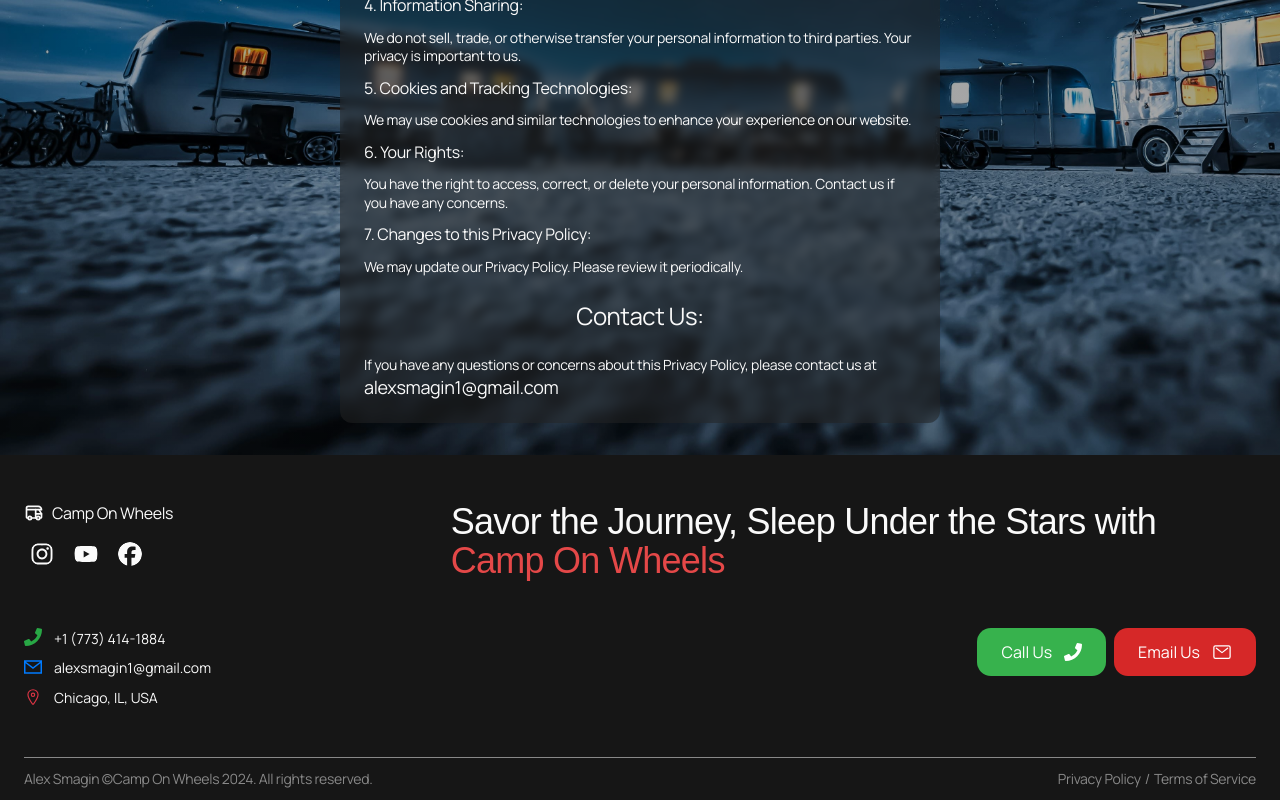
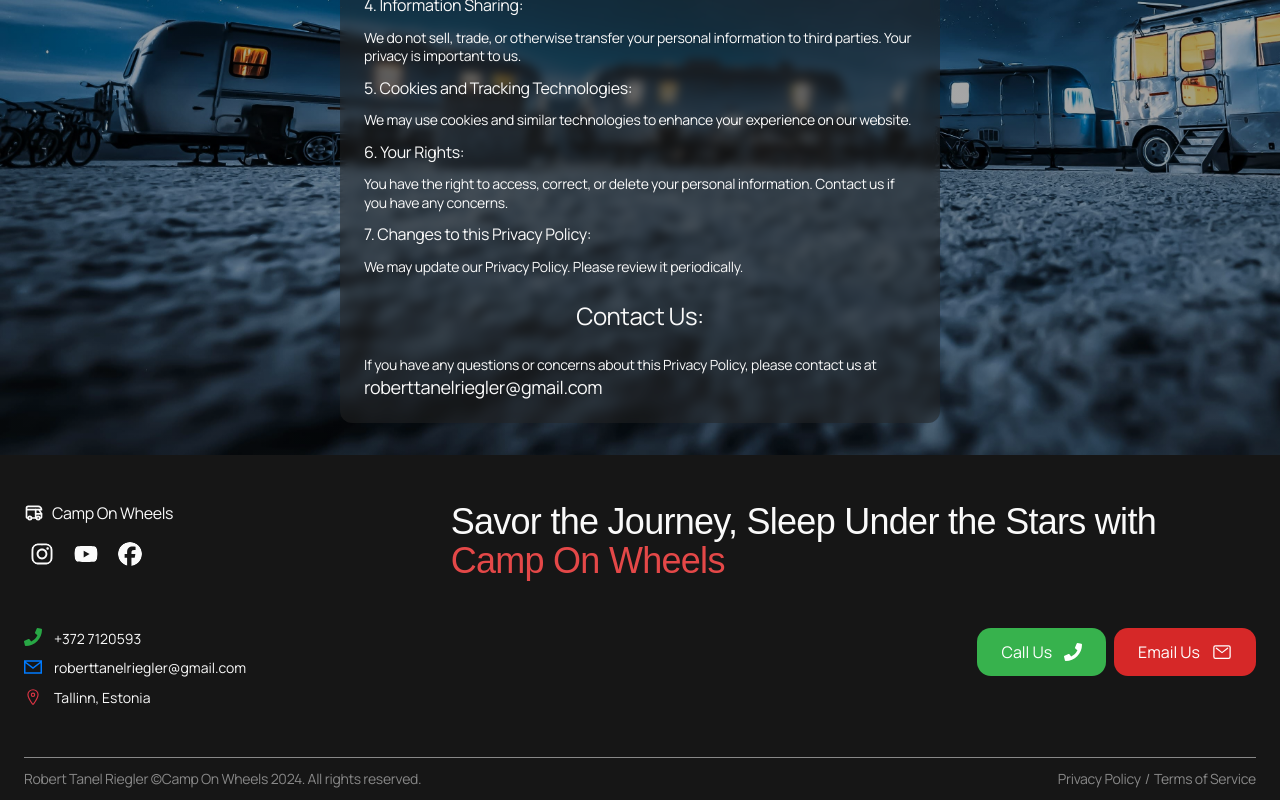
Before and after one commit to RobertTopDev/camp-on-wheels, a React (Vite) app: page /camp-on-wheels/privacy in a window 1280 px wide. Shown: the part 554-1354 px from the top of the page. Built offline with nearby package versions, Linux system fonts and the light colour scheme.

Commit message:
Fix staging

```diff
--- a/index.html
+++ b/index.html
@@ -4,7 +4,7 @@
     <meta charset="UTF-8" />
     <link rel="icon" type="image/png" href="/favicon.png" />
     <meta name="viewport" content="width=device-width, initial-scale=1.0" />
-    <meta name="author" content="Alex Smagin" />
+    <meta name="author" content="Robert Tanel Riegler" />
     <meta
       name="description"
       content="Discover unforgettable journeys with Camp On Wheels. Rent a camping car in style, comfort, and confidence. Your gateway to extraordinary adventures."
--- a/package.json
+++ b/package.json
@@ -1,14 +1,14 @@
 {
   "name": "camponwheels",
-  "author": "Alex Smagin",
-  "homepage": "http://Alexandrbig1.github.io/camp-on-wheels",
+  "author": "Robert Tanel Riegler",
+  "homepage": "http://RobertTopDev.github.io/camp-on-wheels",
   "private": true,
   "version": "1.0.0",
   "type": "module",
   "main": "main.jsx",
   "repository": {
     "type": "git",
-    "url": "https://github.com/Alexandrbig1/camp-on-wheels"
+    "url": "https://github.com/RobertTopDev/camp-on-wheels"
   },
   "keywords": [
     "car rental",
--- a/src/components/Footer/Footer.jsx
+++ b/src/components/Footer/Footer.jsx
@@ -43,46 +43,46 @@
         <FooterContactAddressContainer>
           <Tooltip title="Call Me" arrow placement="right">
             <FooterContactIconLink
-              href="tel:+17734141884"
-              aria-label="Call +1 (773) 414-1884"
+              href="tel:+3727120593"
+              aria-label="Call +372 7120593"
               rel="noopener noreferrer"
             >
               <FooterContactIcons>
                 <FaPhone color="#28a745" />
               </FooterContactIcons>
-              <FooterContactLinkText>+1 (773) 414-1884</FooterContactLinkText>
+              <FooterContactLinkText>+372 7120593</FooterContactLinkText>
             </FooterContactIconLink>
           </Tooltip>
           <Tooltip title="Email Me" arrow placement="right">
             <FooterContactIconLink
-              href="mailto:alexsmagin1@gmail.com"
-              aria-label="Email address alexsmagin1@gmail.com"
+              href="mailto:roberttanelriegler@gmail.com"
+              aria-label="Email address roberttanelriegler@gmail.com"
             >
               <FooterContactIcons>
                 <GrMailOption color="#007bff" />
               </FooterContactIcons>
               <FooterContactLinkText>
-                alexsmagin1@gmail.com
+                roberttanelriegler@gmail.com
               </FooterContactLinkText>
             </FooterContactIconLink>
           </Tooltip>
           <Tooltip title="My Location" arrow placement="right">
             <FooterContactIconLink
-              href="https://www.google.com/maps?q=Chicago,IL,USA"
+              href="https://www.google.com/maps?q=Tallinn,Estonia"
               target="_blank"
               rel="noopener noreferrer"
-              aria-label="Visit Google Maps for the location in Chicago, IL, USA"
+              aria-label="Visit Google Maps for the location in Tallinn, Estonia"
             >
               <FooterContactIcons>
                 <IoLocationOutline color="#dc3545" />
               </FooterContactIcons>
-              <FooterContactLinkText>Chicago, IL, USA</FooterContactLinkText>
+              <FooterContactLinkText>Tallinn, Estonia</FooterContactLinkText>
             </FooterContactIconLink>
           </Tooltip>
         </FooterContactAddressContainer>
         <FooterContactBtnWrapper>
           <FooterCallBtn
-            href="tel:+17734141884"
+            href="tel:+3727120593"
             aria-label="Call our customer support"
             title="Call our customer support"
           >
@@ -90,7 +90,7 @@
             <FooterCallIcon />
           </FooterCallBtn>
           <FooterEmailBtn
-            href="mailto:alexsmagin1@gmail.com"
+            href="mailto:roberttanelriegler@gmail.com"
             aria-label="Send us an email"
             title="Send us an email"
             target="_blank"
@@ -103,7 +103,7 @@
       </FooterContactBtnsWrapper>
       <FooterInfoWrapper>
         <FooterInfoText>
-          Alex Smagin &copy;Camp On Wheels{" "}
+          Robert Tanel Riegler &copy;Camp On Wheels{" "}
           <span>{new Date().getFullYear()}</span>. All rights reserved.
         </FooterInfoText>
         <FooterLinkWrapper>
--- a/src/pages/Privacy/Privacy.jsx
+++ b/src/pages/Privacy/Privacy.jsx
@@ -101,13 +101,13 @@
                 please contact us at{" "}
                 <PrivacyText style={{ display: "inline-block" }}>
                   <a
-                    href="mailto:alexsmagin1@gmail.com"
+                    href="mailto:roberttanelriegler@gmail.com"
                     aria-label="Send us an email"
                     title="Send us an email"
                     target="_blank"
                     rel="noopener noreferrer"
                   >
-                    alexsmagin1@gmail.com
+                    roberttanelriegler@gmail.com
                   </a>
                 </PrivacyText>
               </PrivacySubText>
--- a/src/pages/Terms/Terms.jsx
+++ b/src/pages/Terms/Terms.jsx
@@ -112,13 +112,13 @@
                 Service, please contact us at{" "}
                 <PrivacyText style={{ display: "inline-block" }}>
                   <a
-                    href="mailto:alexsmagin1@gmail.com"
+                    href="mailto:roberttanelriegler@gmail.com"
                     aria-label="Send us an email"
                     title="Send us an email"
                     target="_blank"
                     rel="noopener noreferrer"
                   >
-                    alexsmagin1@gmail.com
+                    roberttanelriegler@gmail.com
                   </a>
                 </PrivacyText>
               </PrivacySubText>
```
Also changed, not shown: 6 other files (tests, documents, lock files or other folders).
